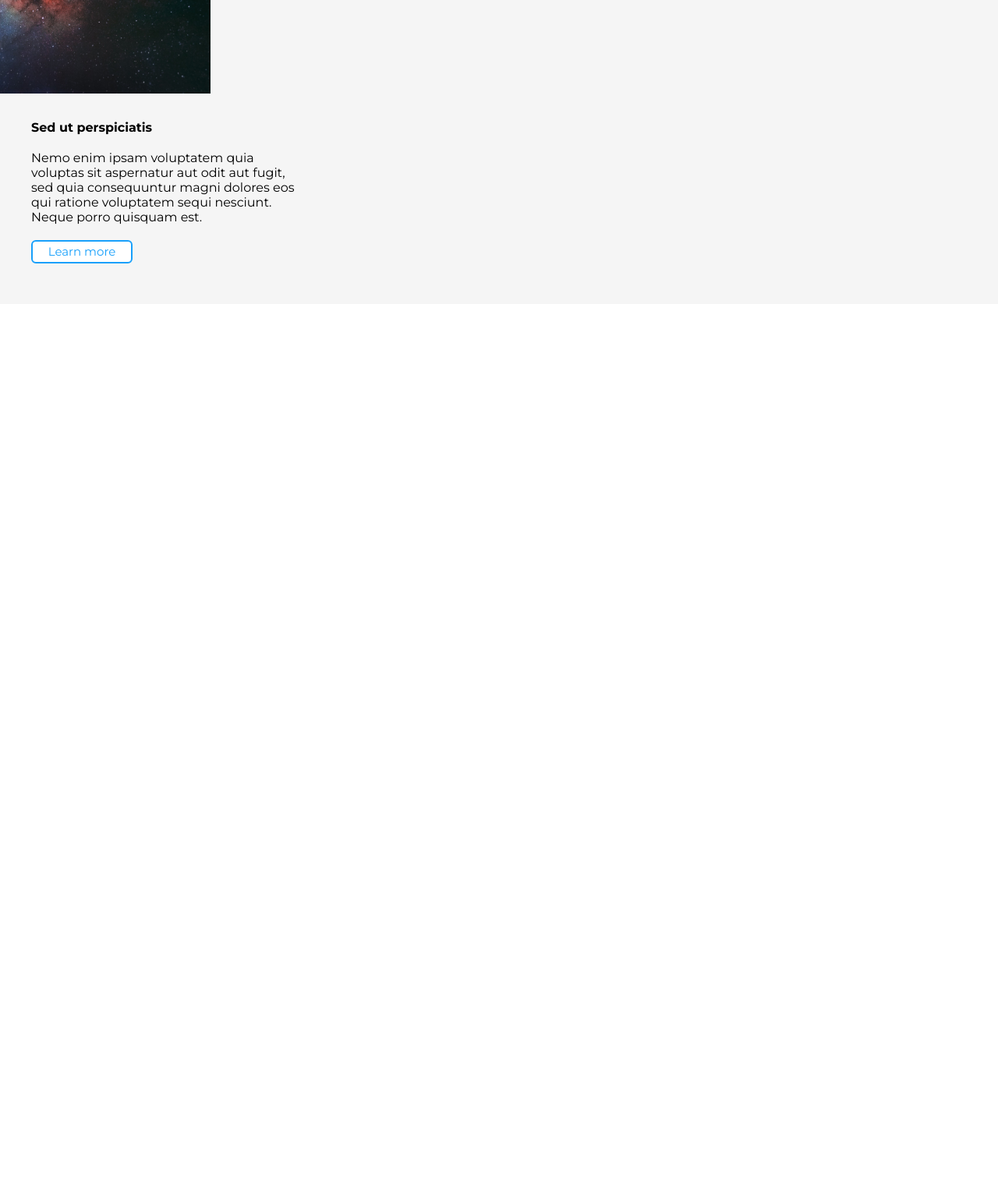
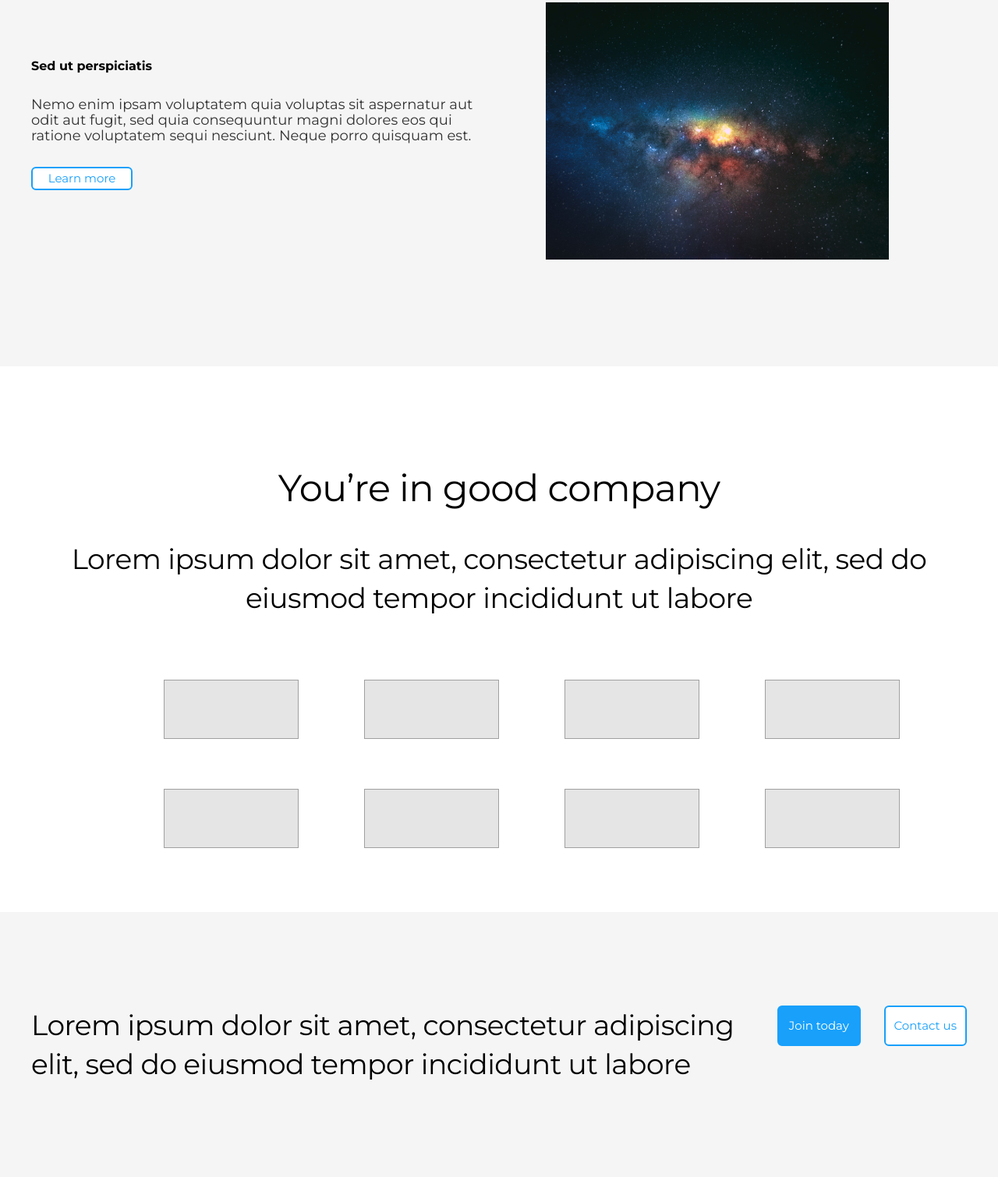
Before and after one commit to mayraamaral/vemser-ex-frontend, a plain HTML site: page index.html in a window 1280 px wide. Shown: the part 2108-3618 px from the top of the page at 78% size. Before the commit the page ends 2498 px from the top, so only its background shows below. Drawn offline with Linux system fonts and the light colour scheme.

Commit message:
adicionando company c contact us.

```diff
--- a/assets/css/style.css
+++ b/assets/css/style.css
@@ -3,6 +3,7 @@
 * {
   margin: 0;
   padding: 0;
+  box-sizing: border-box;
 }
 
 body {
@@ -122,6 +123,10 @@ ul li a {
   height: 42px;
 }
 
+.posts {
+  margin-bottom: 80px;
+}
+
 .posts h1 {
   font-weight: 400;
   font-size: 48px;
@@ -135,34 +140,46 @@ ul li a {
 .cards {
   display: flex;
   flex-wrap: wrap;
+  justify-content: space-between;
 }
 
 .card {
   /* display: flex; */
   height: 250px;
-  width: 450px;
+  width: 580px;
   /* margin-right: 50px; */
   /* margin-bottom: 50px; */
   /* flex-direction: column; */
   flex-wrap: wrap;
 }
 
-.card:nth-child(odd) {
+/* .card:nth-child(odd) {
   margin-right: 100px;
-}
+} */
 
 .card p {
-  margin: 20px 0;
+  font-family: 'Montserrat';
+  font-style: normal;
+  font-weight: 400;
+  font-size: 18px;
+  line-height: 20px;
+  /* or 167% */
+
+  /* letter-spacing: -0.015em; */
+
+  color: rgba(0, 0, 0, 0.8);
+  margin-bottom: 30px;
 }
 
 .card h4 {
-  margin-top: 30px;
+  margin: 30px 0;
 }
 
 .card-page {
   width: 1200px;
   display: flex;
   align-items: center;
+  justify-content: space-between;
   flex-wrap: wrap;
 }
 
@@ -174,25 +191,96 @@ ul li a {
 
 .card-page-cinza {
   display: flex;
-  flex-wrap: wrap;
   flex-direction: row-reverse;
-  margin-right: 100px;
-  width: 440px;
-  height: 330px;
-}
-
-.card-page-cinza img {
-  margin-right: 210px;
-  width: 440px;
-  height: 330px;
-}
-
-.card-page-cinza .card {
-  margin-right: 100px;
+  justify-content: space-between;
 }
 
 .bg-cinza {
-  width: 100%;
+  display: flex;
+  justify-content: space-between;
+  align-content: center;
+  align-self: center;
   height: 600px;
   background-color: #f5f5f5;
 }
+
+.company {
+  display: flex;
+  flex-direction: column;
+  align-items: center;
+  height: 700px;
+}
+
+.company h1 {
+  margin-bottom: 30px;
+  margin-top: 120px;
+  font-style: normal;
+  font-weight: 400;
+  font-size: 48px;
+  line-height: 72px;
+  text-align: center;
+  letter-spacing: -0.015em;
+}
+
+.company p {
+  font-family: 'Montserrat';
+  font-style: normal;
+  font-weight: 400;
+  font-size: 36px;
+  line-height: 50px;
+  margin-bottom: 40px;
+
+  text-align: center;
+  letter-spacing: -0.015em;
+}
+
+.company-card-cards {
+  display: flex;
+  flex-wrap: wrap;
+  justify-content: center;
+}
+
+.company-card {
+  display: flex;
+  flex-direction: column;
+  text-align: center;
+  height: 76px;
+  width: 173px;
+  margin-left: 84px;
+  margin-bottom: 64px;
+  background: #e5e5e5;
+  border: 1px solid rgba(0, 0, 0, 0.3);
+}
+
+.cinza-pequeno {
+  display: flex;
+  height: 340px;
+}
+
+.texto {
+  display: flex;
+}
+
+.dizeres {
+  display: flex;
+}
+
+.button-join {
+  height: 52px;
+  width: 192px;
+  margin-right: 30px;
+}
+
+.button-contact {
+  height: 52px;
+  width: 192px;
+}
+
+.dizeres p {
+  font-family: Montserrat;
+  font-size: 36px;
+  font-weight: 400;
+  line-height: 50px;
+  letter-spacing: -0.015em;
+  text-align: left;
+}
--- a/index.html
+++ b/index.html
@@ -21,7 +21,7 @@
         </div>
         <nav>
           <ul>
-            <li><a href="#">Features</a></li>
+            <li><a href="#features">Features</a></li>
             <li><a href="#">Pricing</a></li>
             <li><a href="#">Community</a></li>
             <li><a href="#">Support</a></li>
@@ -48,7 +48,7 @@
       </div>
     </section>
   </main>
-  <section class="container">
+  <section class="container" id="features">
     <div class="posts">
       <h1>Snap photos and share like</h1>
       <h1> never before</h1>
@@ -94,9 +94,7 @@
 
   <div class="bg-cinza">
     <section class="container">
-
-
-      <div class="card-page-cinza">
+      <div class="card-page card-page-cinza">
         <div><img src="./assets/images/space.jpg" alt="espaço"></div>
         <div class="card">
           <h4>Sed ut perspiciatis</h4>
@@ -107,6 +105,60 @@
       </div>
     </section>
   </div>
+
+  <section class="container">
+    <div class="company">
+      <h1>You’re in good company</h1>
+      <p>Lorem ipsum dolor sit amet, consectetur adipiscing elit, sed do eiusmod tempor incididunt ut labore </p>
+      <p></p>
+      <div class="company-card-cards">
+        <div class="company-card">
+
+        </div>
+        <div class="company-card">
+
+        </div>
+        <div class="company-card">
+
+        </div>
+        <div class="company-card">
+
+        </div>
+        <div class="company-card-cards">
+          <div class="company-card">
+
+          </div>
+          <div class="company-card">
+
+          </div>
+          <div class="company-card">
+
+          </div>
+          <div class="company-card">
+
+          </div>
+        </div>
+      </div>
+    </div>
+  </section>
+  <div class="bg-cinza cinza-pequeno">
+    <section class="container">
+
+      <div class="texto">
+        <div class="dizeres">
+          <p>Lorem ipsum dolor sit amet, consectetur adipiscing elit, sed do eiusmod tempor incididunt ut labore</p>
+
+          <button class="button-blue button-join">Join today</button>
+          <button class="button-white button-contact">Contact us</button>
+
+        </div>
+
+      </div>
+
+
+    </section>
+  </div>
+
 </body>
 
 </html>
```
Also changed, not shown: 2 other files.
